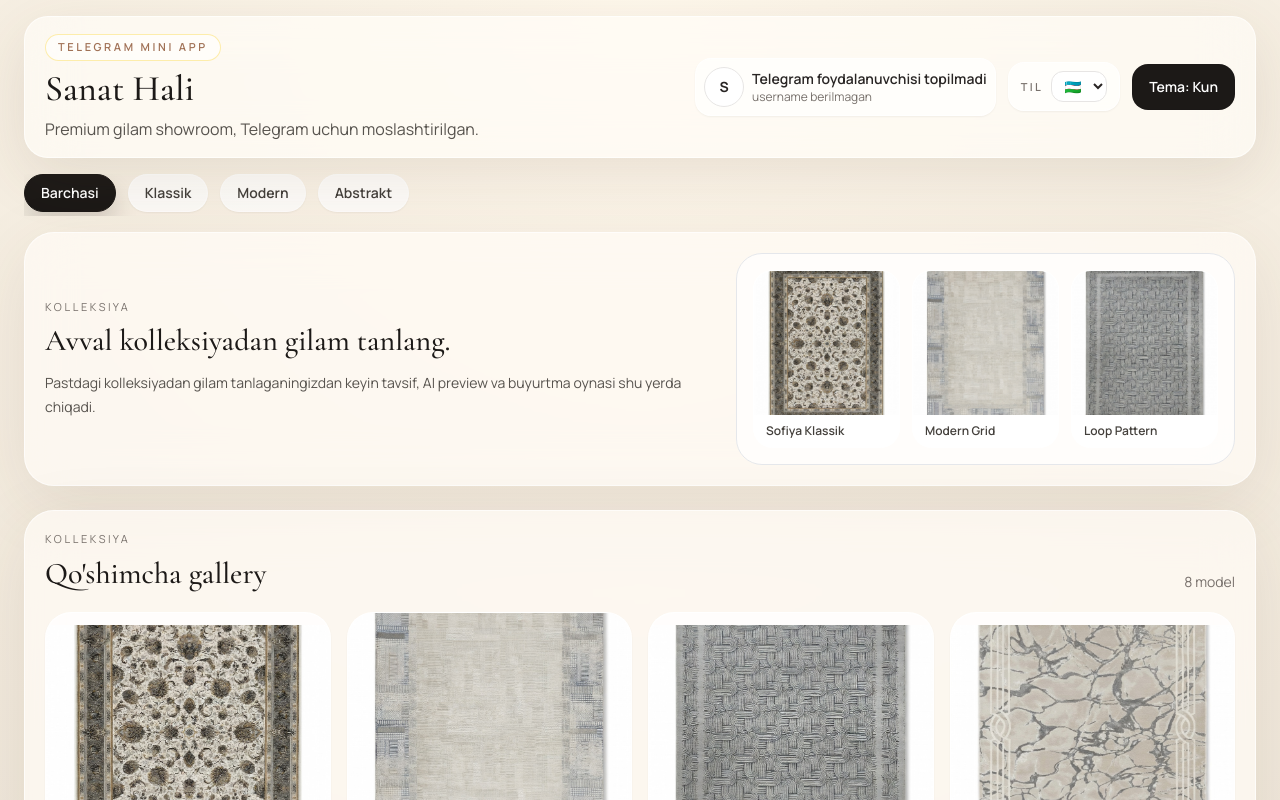
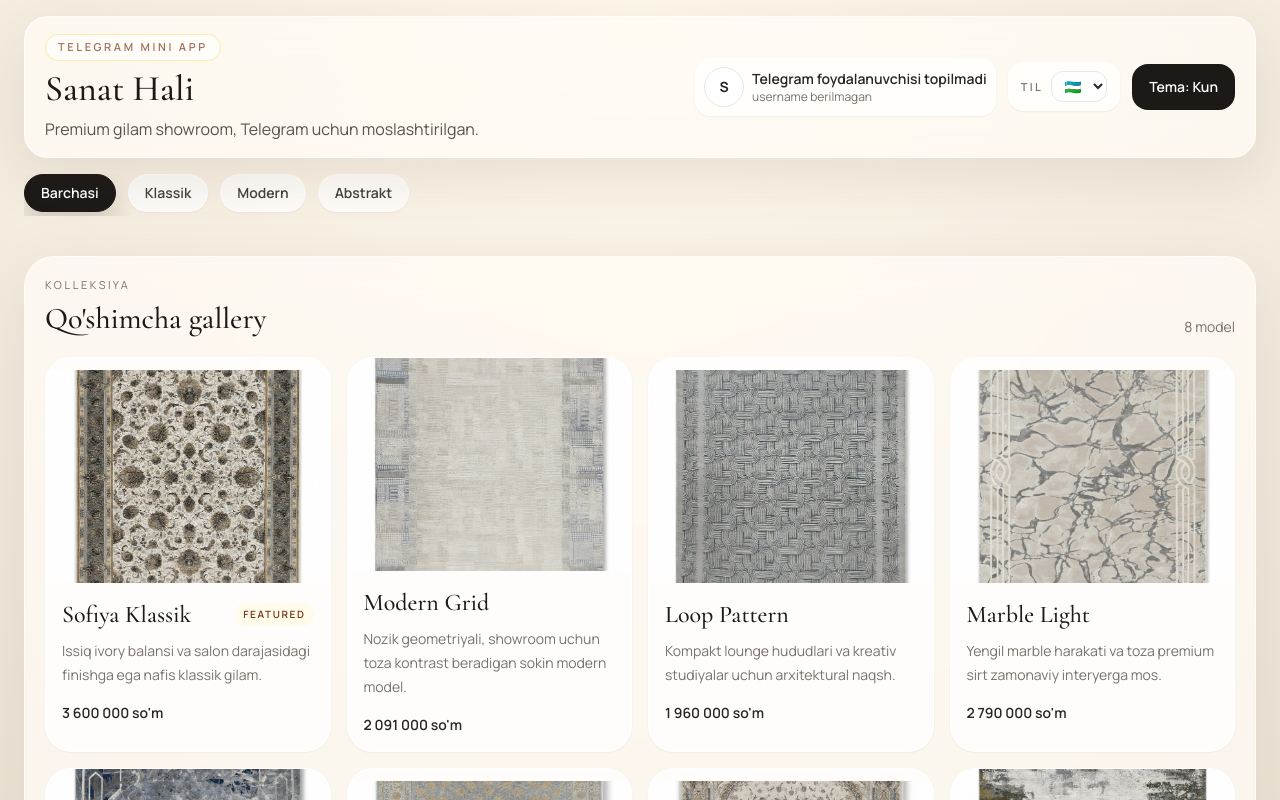
Before and after one commit to Wic000/sanat-hali, a React (Vite) app: page / in a window 1280 px wide. Shown: the top 800 px of the page. Built offline with nearby package versions, Linux system fonts and the light colour scheme.

Commit message:
Remove duplicate collection intro panel

```diff
--- a/App.tsx
+++ b/App.tsx
@@ -286,9 +286,8 @@ const App: React.FC = () => {
           theme={theme}
         />
 
+        {selectedProduct && selectedSize && (
           <main className="grid gap-4 lg:grid-cols-[0.92fr_1.2fr_0.95fr] lg:items-start">
-          {selectedProduct && selectedSize ? (
-            <>
             <ProductInfoPanel
               product={selectedProduct}
               selectedSizeLabel={selectedSize.label}
@@ -368,42 +367,8 @@ const App: React.FC = () => {
               }}
               theme={theme}
             />
-            </>
-          ) : (
-            <section className={`rounded-[30px] border p-5 shadow-[0_18px_70px_rgba(88,63,37,0.1)] backdrop-blur-xl lg:col-span-3 ${
-              theme === 'dark'
-                ? 'border-white/10 bg-[rgba(28,24,21,0.82)]'
-                : 'border-white/60 bg-[rgba(255,251,245,0.72)]'
-            }`}>
-              <div className="grid gap-4 lg:grid-cols-[1.15fr_0.85fr] lg:items-center">
-                <div>
-                  <p className={`text-[11px] uppercase tracking-[0.24em] ${theme === 'dark' ? 'text-stone-400' : 'text-stone-500'}`}>{t(lang, 'collection')}</p>
-                  <h2 className={`mt-2 font-display text-3xl ${theme === 'dark' ? 'text-stone-100' : 'text-stone-900'}`}>{t(lang, 'chooseCarpetFirst')}</h2>
-                  <p className={`mt-3 max-w-2xl text-sm leading-6 ${theme === 'dark' ? 'text-stone-300' : 'text-stone-600'}`}>{t(lang, 'chooseCarpetHint')}</p>
-                </div>
-                <div className={`grid gap-3 rounded-[26px] border p-4 ${theme === 'dark' ? 'border-white/10 bg-white/5' : 'border-stone-900/6 bg-white/70'} sm:grid-cols-3`}>
-                  {filteredProducts.slice(0, 3).map((product) => (
-                    <button
-                      key={`hero-${product.id}`}
-                      type="button"
-                      onClick={() => handleSelectProduct(product)}
-                      className={`overflow-hidden rounded-[20px] border text-left transition ${
-                        theme === 'dark'
-                          ? 'border-white/10 bg-stone-950/60 hover:border-white/20'
-                          : 'border-white/80 bg-white hover:border-stone-300'
-                      }`}
-                    >
-                      <img src={product.images[0]} alt={product.name} className="aspect-square w-full object-cover" />
-                      <div className={`px-3 py-2 text-xs font-semibold ${theme === 'dark' ? 'text-stone-200' : 'text-stone-700'}`}>
-                        {product.name}
-                      </div>
-                    </button>
-                  ))}
-                </div>
-              </div>
-            </section>
+          </main>
         )}
-        </main>
 
         <section className="mt-4 lg:hidden">
           <button
```
Lines whose indentation alone changed are shown as unchanged.
